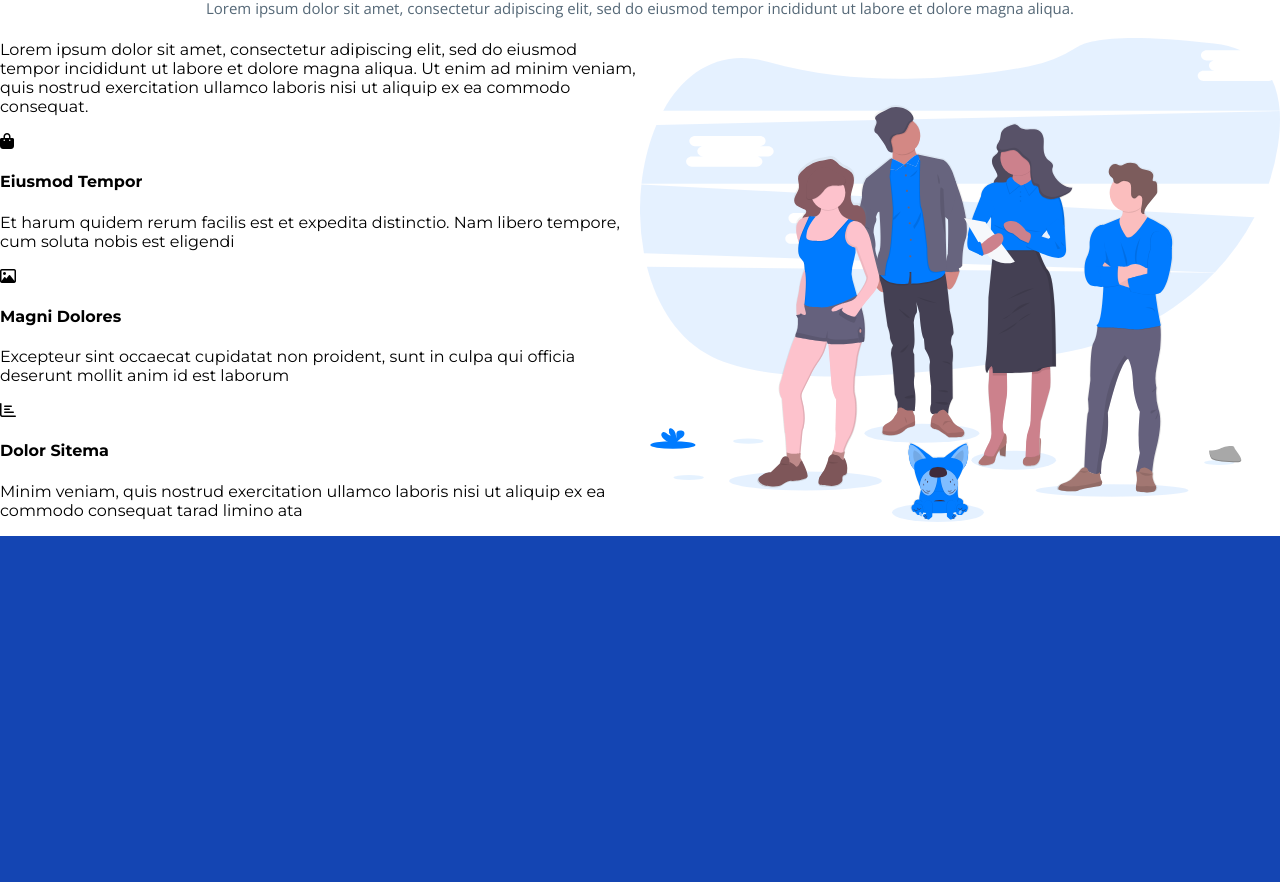
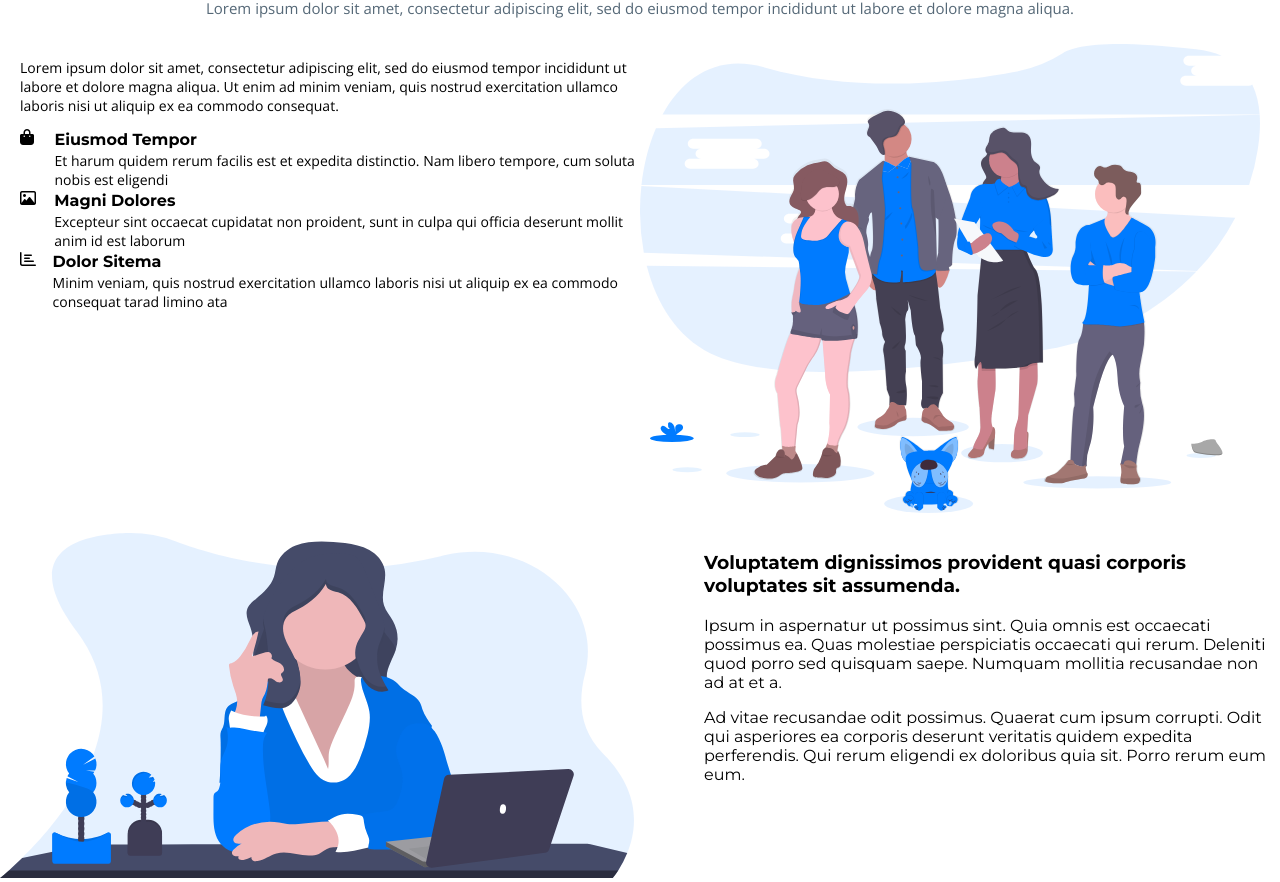
Before and after one commit to tefiavalos/trabajopractico1, a plain HTML site: page index.html in a window 1280 px wide. Shown: the part 631-1513 px from the top of the page. Before the commit the page ends 1167 px from the top, so only its background shows below. Drawn offline with nearby package versions, Linux system fonts and the light colour scheme.

Commit message:
acomodo scss y agrego articulo

```diff
--- a/index.html
+++ b/index.html
@@ -7,7 +7,7 @@
     <meta http-equiv="X-UA-Compatible" content="ie=edge">
     <link rel="stylesheet" href="style.css">
     <script src="https://kit.fontawesome.com/fdab78a5fd.js" crossorigin="anonymous"></script>
-    <title>Ejemplo Drawer</title>
+    <title>Wayne Enterprises</title>
 </head>
 
 <body>
@@ -54,37 +54,56 @@
             <p>Lorem ipsum dolor sit amet, consectetur adipiscing elit, sed do eiusmod tempor incididunt ut labore et
                 dolore magna aliqua.</p>
         </main>
-        <article class="container-about">
-            <div class="container-articles">
-                <div class="laqueteguste">
+        <article class="section-2-container-about">
+            <div class="section-2-container-about-articles">
+                <div class="section-2-container-about-text">
                     <p>Lorem ipsum dolor sit amet, consectetur adipiscing elit, sed do eiusmod tempor incididunt ut
                         labore et dolore magna aliqua. Ut enim ad minim veniam, quis nostrud exercitation ullamco
                         laboris nisi ut aliquip ex ea commodo consequat.</p>
                     <div>
-                        <i class="fas fa-shopping-bag"></i>
+                        <div class="about-icons"><i class="fas fa-shopping-bag"></i></div>
+                        <div class="about-text">
                             <h4>Eiusmod Tempor</h4>
                             <p>Et harum quidem rerum facilis est et expedita distinctio. Nam libero tempore, cum soluta
                                 nobis
                                 est eligendi</p>
                         </div>
+                    </div>
                     <div>
-                        <i class="far fa-image"></i>
+                        <div class="about-icons"><i class="far fa-image"></i></div>
+                        <div class="about-text">
                             <h4>Magni Dolores</h4>
                             <p>Excepteur sint occaecat cupidatat non proident, sunt in culpa qui officia deserunt mollit
                                 anim
                                 id est laborum</p>
                         </div>
+                    </div>
                     <div>
-                        <i class="far fa-chart-bar"></i>
+                        <div class="about-icons"><i class="far fa-chart-bar"></i></div>
+                        <div class="about-text">
                             <h4>Dolor Sitema</h4>
                             <p>Minim veniam, quis nostrud exercitation ullamco laboris nisi ut aliquip ex ea commodo
                                 consequat
                                 tarad limino ata</p>
                         </div>
+                    </div>
 
                 </div>
-                <div class=laquetegustedos><img src="img/about-img.svg"> </div>
+                <div class="section-2-container-img"><img src="img/about-img.svg"> </div>
 
+            </div>
+
+            <div class="section-2-container-about-articles-2">
+                <div class="section-2-container-about-articles-2-img"><img src="img/about-extra-1.svg"></div>
+                <div class="section-2-container-about-articles-2-text">
+                    <h3>Voluptatem dignissimos provident quasi corporis voluptates sit assumenda.</h3>
+                    <p>Ipsum in aspernatur ut possimus sint. Quia omnis est occaecati possimus ea. Quas molestiae
+                        perspiciatis occaecati qui rerum. Deleniti quod porro sed quisquam saepe. Numquam mollitia
+                        recusandae non ad at et a.</p>
+                    <p>Ad vitae recusandae odit possimus. Quaerat cum ipsum corrupti. Odit qui asperiores ea corporis
+                        deserunt veritatis quidem expedita perferendis. Qui rerum eligendi ex doloribus quia sit. Porro
+                        rerum eum eum.</p>
+                </div>
             </div>
 
             <div>
--- a/style.scss
+++ b/style.scss
@@ -171,6 +171,7 @@ body {
         font-family: $title-font;
         font-size: 36px;
         margin-bottom: 20px;
+        font-weight: 400;
       }
       p{
         color:#556877;
@@ -180,22 +181,56 @@ body {
       }
 
     }
+    .section-2-container-about-text, .section-2-container-img{
+      display:flex;
+      flex-direction:row;
+      width: 50%;
+    }
+
+    .section-2-container-about-text{
+      flex-direction: column;
+      p{
+        display:block;
+        font-family: $text-font;
+        font-size: 14px;
+      }
 
     }
-  .laqueteguste, .laquetegustedos{
+
+    .section-2-container-about-articles{
       display:flex;
-    flex-direction:row;
-    width: 50%
+      margin: 20px;
     }
 
-  .laqueteguste{
-    flex-direction: column;
+    .section-2-container-about-text div{
+      display:flex;
+      p, h4{
+        margin: 1px;
+      }
+      .about-icons{
+        display:flex;
+        width: 40px;
+        height: 40px;
       }
 
-  .container-articles{
-    display:flex;
+    }
+      .about-text{
+      flex-direction:column;
     }
 
+    .section-2-container-about-articles-2{
+      display:flex;
+      .section-2-container-about-articles-2-img{
+        width:55%;
+        img{
+          width:90%;
+        }
+      }
+      .section-2-container-about-articles-2-text{
+        width:45%;
+      }
+    }
+  }
 
 
 
```
Also changed, not shown: img/about-extra-1.svg (added), img/about-extra-2.svg (added), style.css. Lines whose indentation alone changed are shown as unchanged.
